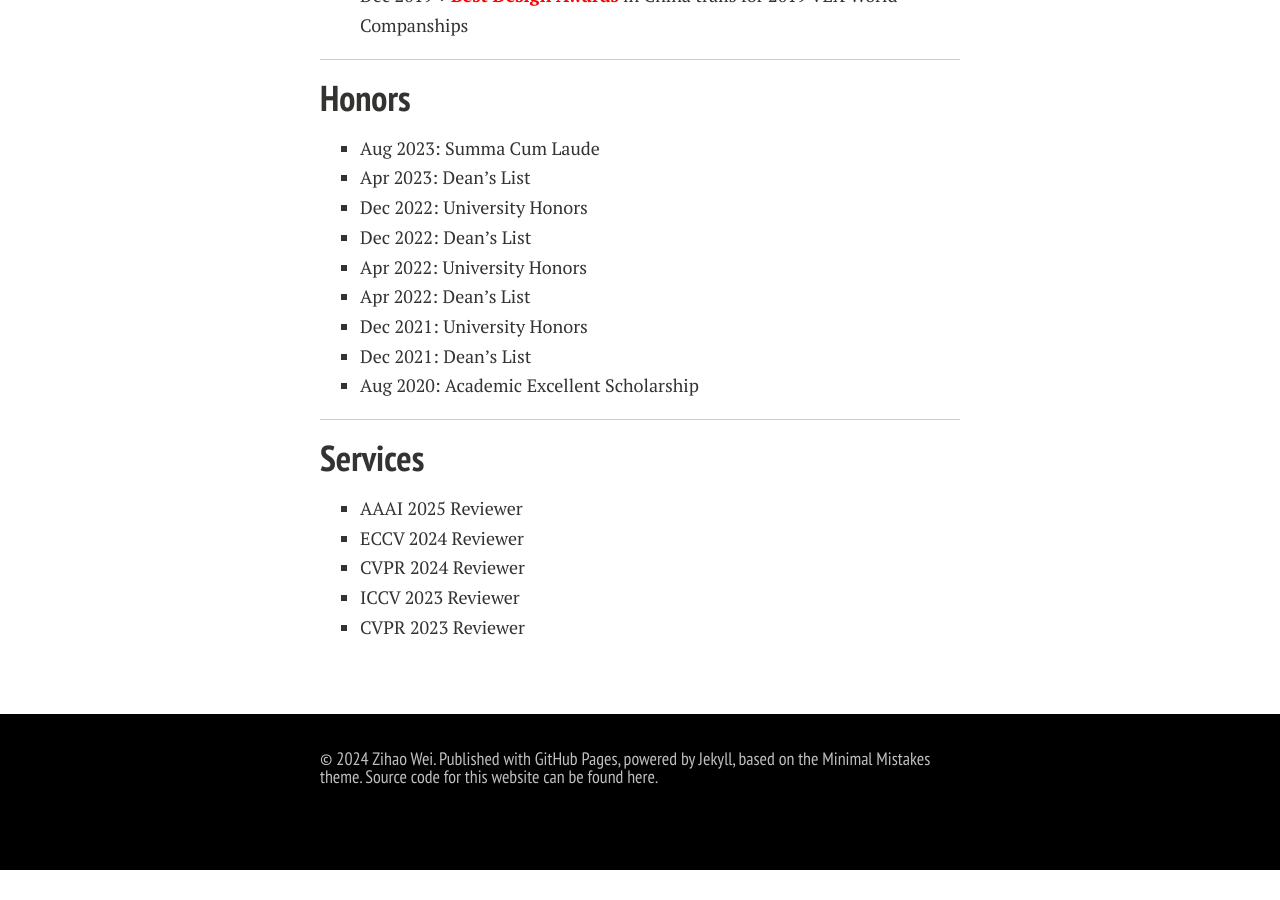
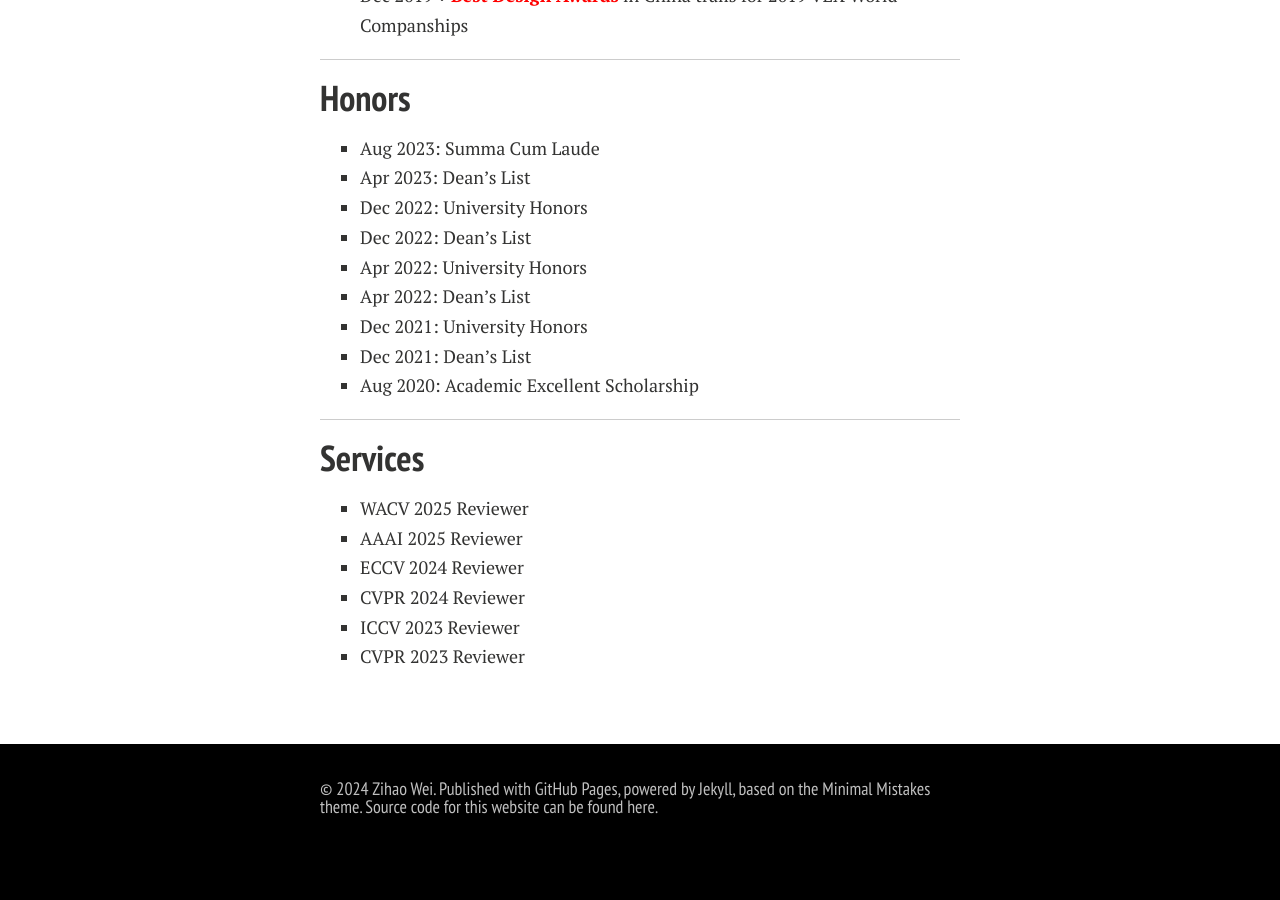
Before and after one commit to Zi-hao-Wei/Zi-hao-Wei.github.io, a Jekyll site: the page built from index.md, in a window 1280 px wide and 900 px high, scrolled down 2586 px. Built offline with Jekyll 4.4.1, drawn with Linux system fonts in a browser that asks for light colours; nearby versions of some CDN libraries; comment, search, counter and statistics services are not loaded; a style sheet for code colours, icons or effects is not loaded; our own code applies the rules of GitHub Pages for plain Markdown files; before the commit the page ends 3456 px from its top, so only the background shows below that.

Commit message:
Update index.md

```diff
--- a/index.md
+++ b/index.md
@@ -87,6 +87,7 @@ My current research revolves finding optimal representations across diverse moda
 
 ---
 ## Services
+- WACV 2025 Reviewer
 - AAAI 2025 Reviewer
 - ECCV 2024 Reviewer
 - CVPR 2024 Reviewer
```
